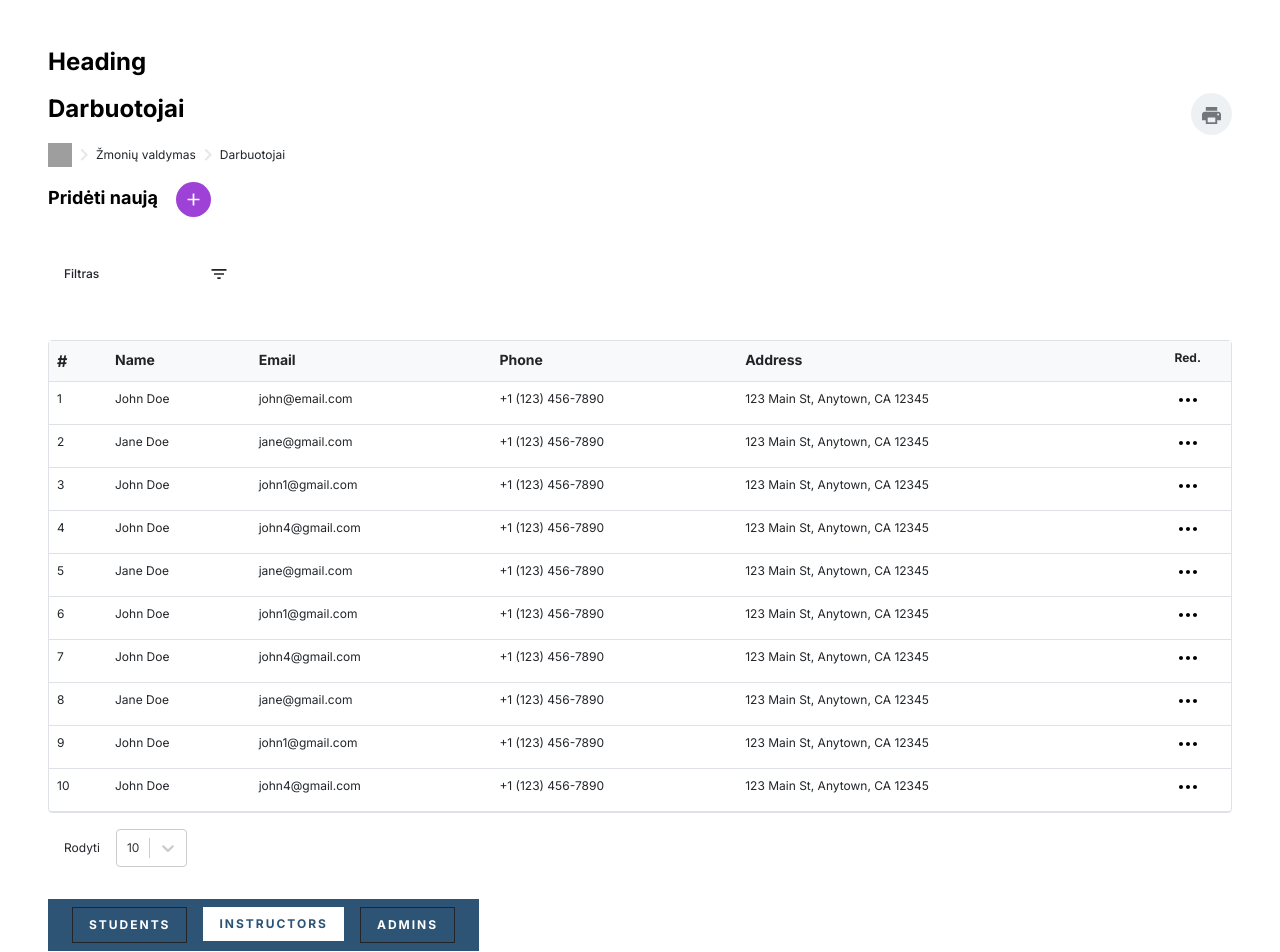
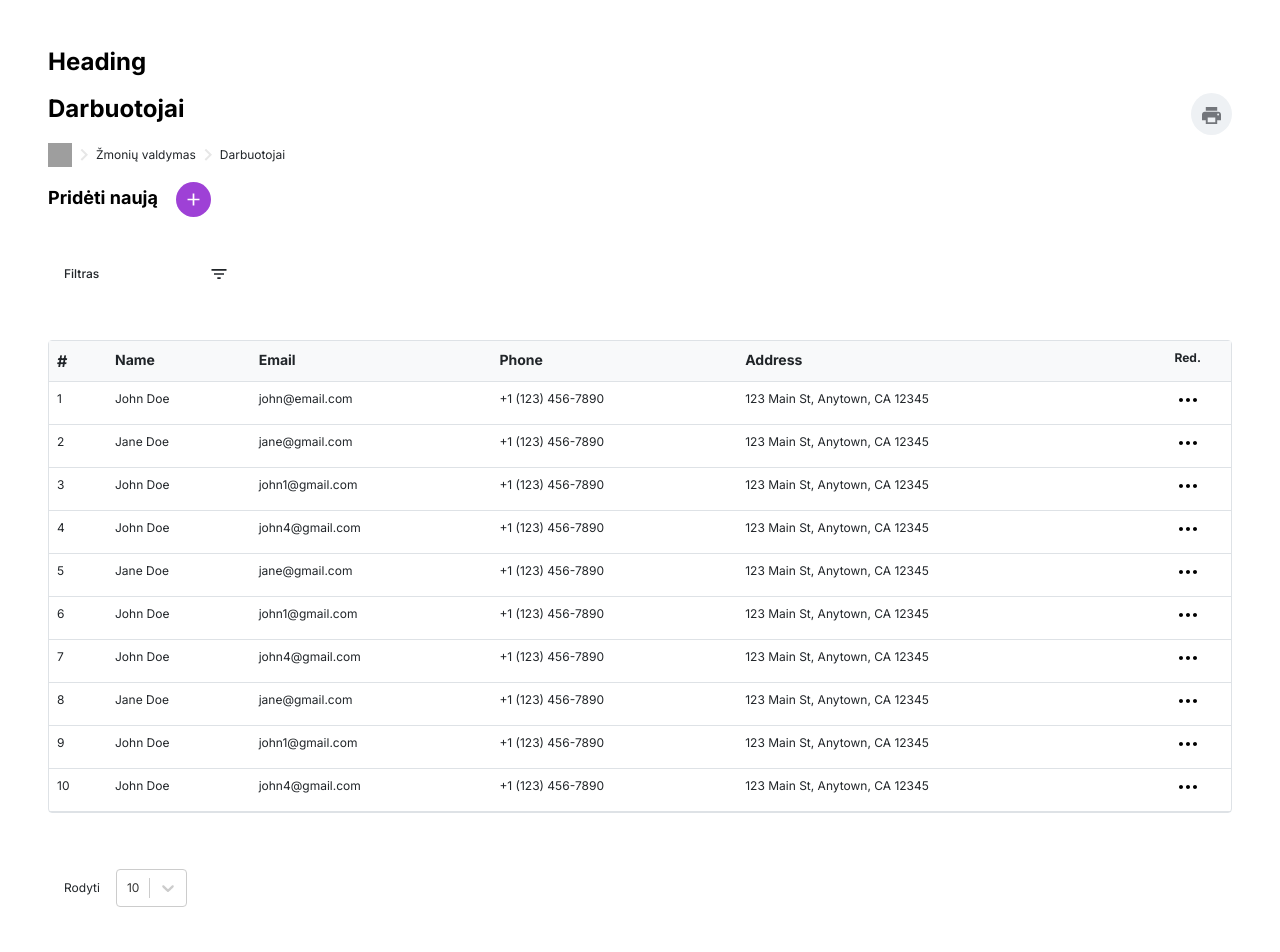
Before and after one commit to jacques-twizeyimana/ecommerce-admin, a React (Vite) app: page /usage in a window 1280 px wide. Shown: the top 952 px of the page. Built offline with nearby package versions, Linux system fonts and the light colour scheme; grey boxes are pictures that could not be loaded.

Commit message:
fix: make last page size select item seenable

```diff
--- a/src/components/Organisms/Table.tsx
+++ b/src/components/Organisms/Table.tsx
@@ -156,12 +156,17 @@
                   .map((key) => (
                     <td key={key} className="text-xs px-2">
                       {/* @ts-ignore */}
-                      {typeof row[key] !== 'boolean' ? row[key]:
+                      {typeof row[key] !== 'boolean' ? (
+                        row[key]
+                      ) : (
                         <span>
-                          <span className={row[key] ? 'circle-success': 'circle-fail'}></span>
+                          <span
+                            className={
+                              row[key] ? 'circle-success' : 'circle-fail'
+                            }></span>
                           <span>Active</span>
                         </span>
-                      }
+                      )}
                     </td>
                   ))}
                 {actions && (
@@ -194,7 +199,7 @@
         </table>
       </div>
       <div className=" my-2">
-        <div className="d-flex align-items-center py-2">
+        <div className="d-flex align-items-center py-5">
           <span className="px-3 text-xs">Rodyti</span>
           <Select
             className="text-xs"
@@ -202,6 +207,12 @@
             value={showEntriesOptions.find(
               (option) => option.value === _rowsPerPage + '',
             )}
+            styles={{
+              menu: (provided) => ({
+                ...provided,
+                padding: '0px 0px 60px 0px',
+              }),
+            }}
             // @ts-ignore
             onChange={handleChangeRowsPerPage}
             options={showEntriesOptions}
```
